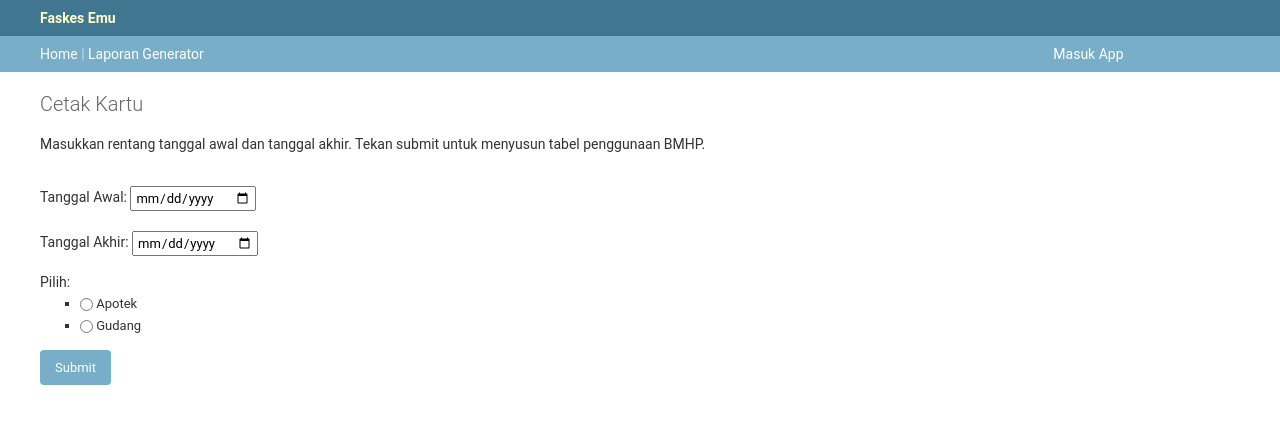
After one commit to arifdata/faskes_emu, a Django app: page /laporan/cetak_kartu_stok/ in a window 1280 px wide. The commit adds this page. Shown: the top 424 px of the page. Run offline with Django 3.2, Linux system fonts and the light colour scheme.

Commit message:
sukses implementasi pencetak kartu stok, tapi belum bikin error handlingnya

```diff
--- a/faskes_emu/urls.py
+++ b/faskes_emu/urls.py
@@ -17,7 +17,7 @@ from django.contrib import admin
 from django.urls import path
 from django.conf import settings
 from django.conf.urls.static import static
-from laporan.views import index_page, laporan_page, penggunaan_bmhp
+from laporan.views import index_page, laporan_page, penggunaan_bmhp, cetak_kartu_stok
 from utils import download_backup
 
 urlpatterns = [
@@ -26,6 +26,7 @@ urlpatterns = [
     path('laporan/', laporan_page, name='laporan_page'),
     path('utils/backupd', download_backup, name='backupd'),
     path('laporan/penggunaan_bmhp/', penggunaan_bmhp, name='penggunaan_bmhp'),
+    path('laporan/cetak_kartu_stok/', cetak_kartu_stok, name='cetak_kartu'),
 ]
 
 urlpatterns += static(settings.MEDIA_URL, document_root=settings.MEDIA_ROOT)
--- a/laporan/forms.py
+++ b/laporan/forms.py
@@ -1,6 +1,12 @@
 from django import forms
 import datetime
 
-class NameForm(forms.Form):
+class TglForm(forms.Form):
     tanggal1 = forms.CharField(label="Tanggal Awal", widget=forms.widgets.DateTimeInput(attrs={"type": "date"}))
     tanggal2 = forms.CharField(label="Tanggal Akhir", widget=forms.widgets.DateTimeInput(attrs={"type": "date"}))
+
+class TglChoiceForm(forms.Form):
+    CHOICES = [('apotek', 'Apotek'), ('gudang', 'Gudang')]
+    tanggal1 = forms.CharField(label="Tanggal Awal", widget=forms.widgets.DateTimeInput(attrs={"type": "date"}))
+    tanggal2 = forms.CharField(label="Tanggal Akhir", widget=forms.widgets.DateTimeInput(attrs={"type": "date"}))
+    pilihan = forms.ChoiceField(widget=forms.RadioSelect, choices=CHOICES)
--- /dev/null
+++ b/laporan/templates/laporan/form_cetak_kartu.html
@@ -0,0 +1,35 @@
+{% extends 'laporan/base.html' %}
+{% block content %}
+<div id="content" class="colMS">
+<h1>Cetak Kartu</h1>
+
+<div class="row">
+
+<div class="col-lg-12 col-xs-12">
+	Masukkan rentang tanggal awal dan tanggal akhir. Tekan submit untuk menyusun tabel penggunaan BMHP.
+</div>
+
+<div class="col-lg-12 col-xs-12">
+<br>
+<br>
+<form action="/laporan/cetak_kartu_stok/" method="post">
+    {% csrf_token %}
+    <label>Tanggal Awal: </label>
+    {{ form.tanggal1 }}
+    <br>
+    <br>
+    <label>Tanggal Akhir: </label>
+    {{ form.tanggal2 }}
+    <br>
+    <br>
+
+	<label>Pilih: </label>
+    {{ form.pilihan }}
+
+    <input type="submit" value="Submit">
+</form>
+</div>
+
+</div>
+</div>
+{% endblock %}
--- a/laporan/templates/laporan/laporan_generator.html
+++ b/laporan/templates/laporan/laporan_generator.html
@@ -7,7 +7,7 @@
       <h1>Laporan Apotek</h1>
           <ul>
             <li><a href="penggunaan_bmhp/">Penggunaan BMHP</a></li>
-            <li><a href="laporan/">Laporan anu</a></li>
+            <li><a href="cetak_kartu_stok/">Cetak Kartu Stok</a></li>
             <li><a href="laporan/">Laporan anu</a></li>
             <li><a href="laporan/">Laporan anu</a></li>
           </ul>
--- a/laporan/views.py
+++ b/laporan/views.py
@@ -1,17 +1,16 @@
 from django.shortcuts import render
-from django.http import HttpResponse
-from poli.models import DataKunjungan
-from apotek.models import Resep, Pengeluaran
+from django.http import HttpResponse, FileResponse
 import datetime
 from collections import OrderedDict, Counter
 import operator
 from statistics import mean
 
-from .forms import NameForm
+#from .forms import TglForm, TglChoiceForm
 
 # Create your views here.
 def index_page(request):
-
+    from poli.models import DataKunjungan
+    from apotek.models import Resep, Pengeluaran
     # get tanggal sekarang
     now = datetime.datetime.now()
 
@@ -75,10 +74,12 @@ def laporan_page(request):
     return render(request, 'laporan/laporan_generator.html')
 
 def penggunaan_bmhp(request):
+    from apotek.models import Resep, Pengeluaran
+    from .forms import TglForm
     # if this is a POST request we need to process the form data
     if request.method == 'POST':
         # create a form instance and populate it with data from the request:
-        form = NameForm(request.POST)
+        form = TglForm(request.POST)
         # check whether it's valid:
         if form.is_valid():
             raw_data_bmhp_apt = {}
@@ -127,6 +128,94 @@ def penggunaan_bmhp(request):
 
     # if a GET (or any other method) we'll create a blank form
     else:
-        form = NameForm()
+        form = TglForm()
 
     return render(request, 'laporan/form_penggunaan_bmhp.html', {'form': form})
+
+def pilih_kartu(kartu, tgl_awal, tgl_akhir):
+    from apotek.models import KartuStokApotek, KartuStokGudang
+    if kartu == "apotek":
+        q = KartuStokApotek.objects.filter(tgl__gte=tgl_awal, tgl__lte=tgl_akhir)
+    else:
+        q = KartuStokGudang.objects.filter(tgl__gte=tgl_awal, tgl__lte=tgl_akhir)
+    item_set, raw_data = [], {}
+
+    for x in q:
+        item_set.append(x.nama_obat.nama_obat)
+    item_set = list(set(item_set))
+
+    for item in item_set:
+        raw_data[item] = []
+        data = q.filter(nama_obat__nama_obat=item)
+        for x in data:
+            raw_data[item].append([x.tgl.strftime("%Y-%m-%d"), x.unit.title(), x.stok_terima, x.stok_keluar, x.sisa_stok, x.ket])
+
+    #pprint.pprint(raw_data)
+    return raw_data
+
+def cetak_kartu_stok(request):
+    from .forms import TglChoiceForm
+    # if this is a POST request we need to process the form data
+    if request.method == 'POST':
+        # create a form instance and populate it with data from the request:
+        form = TglChoiceForm(request.POST)
+        # check whether it's valid:
+        if form.is_valid():
+            from openpyxl.workbook import Workbook
+            from openpyxl.styles import Border, Font, Side
+            from openpyxl.writer.excel import save_virtual_workbook
+            from tempfile import NamedTemporaryFile
+            from os import unlink
+
+            raw_data = pilih_kartu(request.POST.get("pilihan"), request.POST.get("tanggal1"), request.POST.get("tanggal2"))
+            ft = Font(name='Calibri', size=8)
+            brd = Border(left=Side(border_style='thin', color='000000'),
+                        right=Side(border_style='thin', color='000000'),
+                        top=Side(border_style='thin', color='000000'),
+                        bottom=Side(border_style='thin', color='000000'))
+
+            wb = Workbook()
+            del wb["Sheet"]
+
+            for obat, data in raw_data.items():
+                ws = wb.create_sheet(obat)
+                ws.set_printer_settings(5, ws.ORIENTATION_LANDSCAPE)
+                ws.page_margins.left = 0.2
+                ws.page_margins.right = 0.2
+                ws.page_margins.bottom = 0.2
+                ws.page_margins.top = 0.2
+
+                for idx, rows in enumerate(data):
+                    if idx % 36 == 0:
+                        ws.append(["KARTU STOK{}".format(90 * " ")])
+                        ws.append(["Item : {}{}".format(obat.title(), 55 * " ")])
+                        ws.append(["Lokasi : {}{}".format(request.POST.get("pilihan").title(), 70 * " ")])
+                        ws.append(["{}".format(110 * " ")])
+                        ws.append(["Tanggal", "Unit", "Terima", "Keluar", "Sisa", "Ket"])
+                        ws.append(rows)
+                    else:
+                        ws.append(rows)
+
+                for cells in ws.rows:
+                    for cell in cells:
+                        cell.font = ft
+                        cell.border = brd
+
+                ws.column_dimensions['A'].width = 8
+                ws.column_dimensions['B'].width = 6
+                ws.column_dimensions['C'].width = 5
+                ws.column_dimensions['D'].width = 5
+                ws.column_dimensions['E'].width = 5
+                ws.column_dimensions['F'].width = 5
+
+            tmp = NamedTemporaryFile(delete=False)
+            with open(tmp.name) as fi:
+                wb.save(tmp.name)
+                return FileResponse(open(tmp.name, 'rb'), as_attachment=True, filename="kartu_stok_{}_{}_to_{}.xlsx".format(request.POST.get("pilihan"), request.POST.get("tanggal1"), request.POST.get("tanggal2")))
+
+
+    # if a GET (or any other method) we'll create a blank form
+    else:
+        form = TglChoiceForm()
+
+    return render(request, 'laporan/form_cetak_kartu.html', {'form': form})
```
Also changed, not shown: laporan/templates/laporan/penggunaan_bmhp.html (+7 -0 lines).
